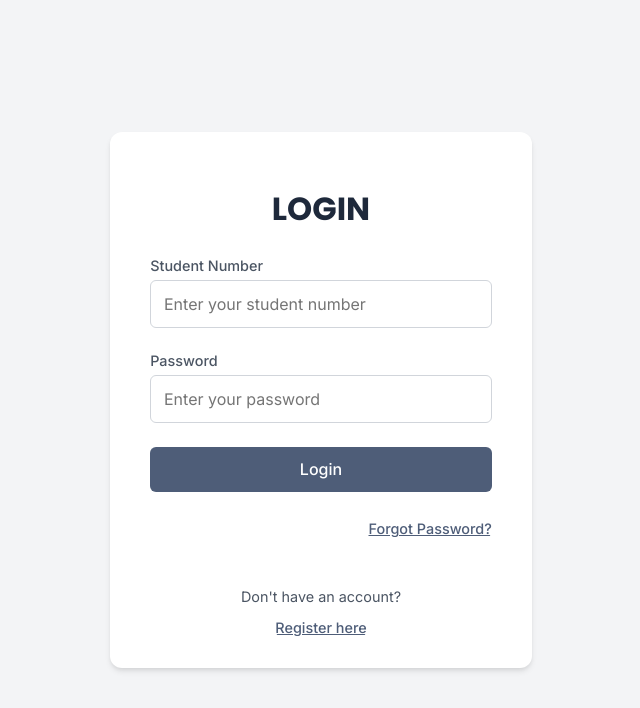
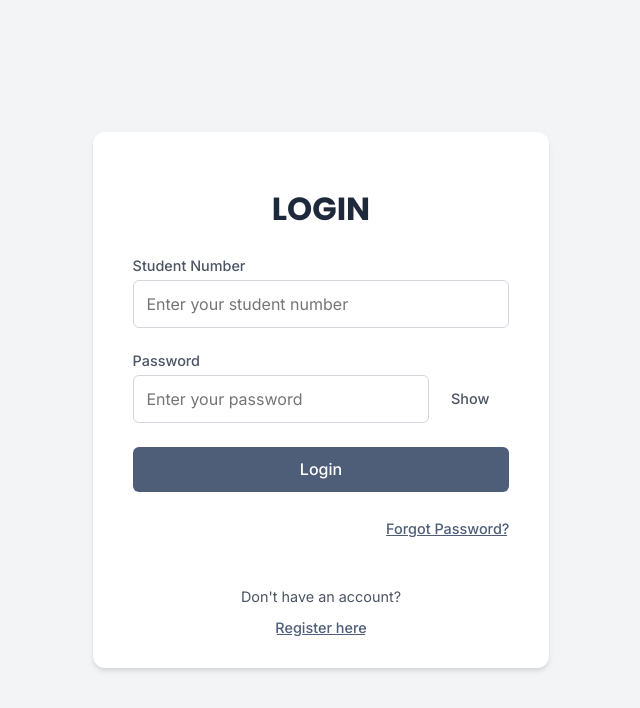
Before and after one commit to eonnui/Undisputed-Organization-System, a FastAPI app: page / in a window 1280 px wide. Shown: the top 708 px of the page, without its empty margins (359-999 px from the left). Run offline with FastAPI, Linux system fonts and the light colour scheme.

Commit message:
Show hide button to fix

```diff
--- a/frontend/static/css/styles.css
+++ b/frontend/static/css/styles.css
@@ -102,6 +102,33 @@
     background-color: #ffffff;
     transition: border-color 0.2s ease;
     font-family: 'Inter', sans-serif;
+}
+
+.password-input-wrapper {
+    position: relative;
+    display: flex;
+    align-items: center;
+}
+
+.password-input-wrapper input {
+    padding-right: 3rem; /* Space for the view password button */
+}
+
+.view-password-button {
+    position: absolute;
+    right: 0.75rem;
+    background: none;
+    border: none;
+    color: var(--text-secondary);
+    cursor: pointer;
+    font-size: 0.9rem;
+    font-weight: 500;
+    padding: 0.5rem;
+    outline: none;
+}
+
+.view-password-button:hover {
+    color: var(--primary-color);
 }
 
 select {
--- a/frontend/static/js/script.js
+++ b/frontend/static/js/script.js
@@ -11,14 +11,17 @@
                 ${registrationSuccessMessage ? `<div class="notification success show">${registrationSuccessMessage}</div>` : ''}
                 <form class="form" id="login-form">
                     <div class="input-group">
-                        <label for="student-number">Student Number</label>
+                        <label for="login-student-number">Student Number</label>
                         <input type="text" id="login-student-number" placeholder="Enter your student number" required />
                         <div class="error-message" id="login-student-number-error"></div>
                     </div>
 
                     <div class="input-group">
-                        <label for="password">Password</label>
+                        <label for="login-password">Password</label>
+                        <div class="password-input-wrapper">
                             <input type="password" id="login-password" placeholder="Enter your password" required />
+                            <button type="button" class="view-password-button" data-target="login-password">Show</button>
+                        </div>
                         <div class="error-message" id="login-password-error"></div>
                     </div>
 
@@ -43,19 +46,19 @@
                 <h1>SIGN UP</h1>
                 <form class="form" id="signup-form">
                     <div class="input-group">
-                        <label for="student-number">Student Number</label>
+                        <label for="signup-student-number">Student Number</label>
                         <input type="text" id="signup-student-number" placeholder="Enter your student number" required />
                         <div class="error-message" id="signup-student-number-error"></div>
                     </div>
 
                     <div class="input-group">
-                        <label for="email">Student Email</label>
+                        <label for="signup-email">Student Email</label>
                         <input type="email" id="signup-email" placeholder="Enter your email" required />
                         <div class="error-message" id="signup-email-error"></div>
                     </div>
 
                     <div class="input-group">
-                        <label for="organization">Select Organization</label>
+                        <label for="signup-organization">Select Organization</label>
                         <div class="select-wrapper">
                             <select id="signup-organization">
                                 <option value="" disabled selected>Select your organization</option>
@@ -67,27 +70,33 @@
                     </div>
 
                     <div class="input-group">
-                        <label for="first-name">First Name</label>
+                        <label for="signup-first-name">First Name</label>
                         <input type="text" id="signup-first-name" placeholder="Enter your first name" required />
                         <div class="error-message" id="signup-first-name-error"></div>
                     </div>
 
                     <div class="input-group">
-                        <label for="last-name">Last Name</label>
+                        <label for="signup-last-name">Last Name</label>
                         <input type="text" id="signup-last-name" placeholder="Enter your last name" required />
                         <div class="error-message" id="signup-last-name-error"></div>
                     </div>
 
                     <div class="input-group">
-                        <label for="password">Password</label>
+                        <label for="signup-password">Password</label>
+                        <div class="password-input-wrapper">
                             <input type="password" id="signup-password" placeholder="Create a password" required />
+                            <button type="button" class="view-password-button" data-target="signup-password">Show</button>
+                        </div>
                         <div class="error-message" id="signup-password-error"></div>
                         <p class="password-requirements" style="font-size: 0.7em; color: #ddd; margin-top: 0.2rem;">Password must be at least 8 characters and include uppercase, lowercase, and a number.</p>
                     </div>
 
                     <div class="input-group">
-                        <label for="confirm-password">Confirm Password</label>
+                        <label for="signup-confirm-password">Confirm Password</label>
+                        <div class="password-input-wrapper">
                             <input type="password" id="signup-confirm-password" placeholder="Confirm your password" required />
+                            <button type="button" class="view-password-button" data-target="signup-confirm-password">Show</button>
+                        </div>
                         <div class="error-message" id="signup-confirm-password-error"></div>
                     </div>
 
@@ -141,14 +150,20 @@
 
                     <div class="input-group">
                         <label for="new-password">New Password</label>
+                        <div class="password-input-wrapper">
                             <input type="password" id="new-password" placeholder="Enter new password" required />
+                            <button type="button" class="view-password-button" data-target="new-password">Show</button>
+                        </div>
                         <div class="error-message" id="new-password-error"></div>
                         <p class="password-requirements" style="font-size: 0.7em; color: #ddd; margin-top: 0.2rem;">Password must be at least 8 characters and include uppercase, lowercase, and a number.</p>
                     </div>
 
                     <div class="input-group">
                         <label for="confirm-new-password">Confirm New Password</label>
+                        <div class="password-input-wrapper">
                             <input type="password" id="confirm-new-password" placeholder="Confirm new password" required />
+                            <button type="button" class="view-password-button" data-target="confirm-new-password">Show</button>
+                        </div>
                         <div class="error-message" id="confirm-new-password-error"></div>
                     </div>
 
@@ -167,6 +182,23 @@
     function render() {
         if (currentForm === 'login') {
             app.innerHTML = renderLoginForm();
+            setupEventListenersForLoginForm();
+            // Clear success message after rendering login form
+            registrationSuccessMessage = '';
+        } else if (currentForm === 'signup') {
+            app.innerHTML = renderSignupForm();
+            setupEventListenersForSignupForm();
+        } else if (currentForm === 'forgot-password') {
+            app.innerHTML = renderForgotPasswordForm();
+            setupEventListenersForForgotPasswordForm();
+        } else if (currentForm === 'reset-password-code') {
+            app.innerHTML = renderResetPasswordCodeForm();
+            setupEventListenersForResetPasswordCodeForm();
+        }
+        setupViewPasswordButtons();
+    }
+
+    function setupEventListenersForLoginForm() {
         document.getElementById('toggle-to-signup')?.addEventListener('click', () => {
             currentForm = 'signup';
             render();
@@ -176,30 +208,47 @@
             render();
         });
         document.getElementById('login-form')?.addEventListener('submit', handleLogin);
-            // Clear success message after rendering login form
-            registrationSuccessMessage = '';
-        } else if (currentForm === 'signup') {
-            app.innerHTML = renderSignupForm();
+    }
+
+    function setupEventListenersForSignupForm() {
         document.getElementById('toggle-to-login')?.addEventListener('click', () => {
             currentForm = 'login';
             render();
         });
         document.getElementById('signup-form')?.addEventListener('submit', handleSignup);
-        } else if (currentForm === 'forgot-password') {
-            app.innerHTML = renderForgotPasswordForm();
+    }
+
+    function setupEventListenersForForgotPasswordForm() {
         document.getElementById('toggle-to-login-from-forgot')?.addEventListener('click', () => {
             currentForm = 'login';
             render();
         });
         document.getElementById('forgot-password-form')?.addEventListener('submit', handleForgotPassword);
-        } else if (currentForm === 'reset-password-code') {
-            app.innerHTML = renderResetPasswordCodeForm();
+    }
+
+    function setupEventListenersForResetPasswordCodeForm() {
         document.getElementById('toggle-to-login-from-reset')?.addEventListener('click', () => {
             currentForm = 'login';
             render();
         });
         document.getElementById('reset-password-code-form')?.addEventListener('submit', handleResetPasswordCode);
     }
+
+    function setupViewPasswordButtons() {
+        const buttons = document.querySelectorAll('.view-password-button');
+        buttons.forEach(button => {
+            button.addEventListener('click', function() {
+                const targetId = this.dataset.target;
+                const passwordInput = document.getElementById(targetId);
+                if (passwordInput.type === 'password') {
+                    passwordInput.type = 'text';
+                    this.textContent = 'Hide';
+                } else {
+                    passwordInput.type = 'password';
+                    this.textContent = 'Show';
+                }
+            });
+        });
     }
 
     async function handleLogin(e) {
@@ -355,12 +404,15 @@
             const data = await response.json();
 
             if (!response.ok) {
-                // Check if the error is due to an already registered student
-                if (data.detail && data.detail.includes('already registered')) {
+                // Check if the error is due to an already registered student or email
+                if (data.detail && data.detail.includes('student number already registered')) {
                     displayError('signup-student-number', 'This student number is already registered.');
+                } else if (data.detail && data.detail.includes('email already registered')) {
+                    displayError('signup-email', 'This email is already registered.');
+                } else {
+                    throw new Error(data.detail || 'Signup failed');
+                }
                 return; // Stop the signup process
-                }
-                throw new Error(data.detail || 'Signup failed');
             }
 
             // Success Message for Login Form
@@ -381,9 +433,11 @@
         e.preventDefault();
         const identifier = document.getElementById('forgot-password-identifier').value;
 
-        // Basic client-side validation
+        // Clear previous error
+        displayError('forgot-password-identifier', '');
+
         if (!identifier) {
-            displayError('forgot-password-identifier', 'Please enter your student number or email.');
+            displayError('forgot-password-identifier', 'Student number or email is required.');
             return;
         }
 
@@ -399,41 +453,52 @@
             const data = await response.json();
 
             if (!response.ok) {
-                displayError('forgot-password-identifier', data.detail || 'Failed to send reset code. Please try again.');
+                displayError('forgot-password-identifier', data.detail || 'Failed to send reset code.');
                 return;
             }
 
-            displayNotification('A reset code has been sent to your email if the account exists.', 'info'); // Modern websites often give this feedback for security
-            forgotPasswordIdentifier = identifier; // Store for the next step
+            forgotPasswordIdentifier = identifier; // Store for next step
             currentForm = 'reset-password-code';
             render();
 
         } catch (error) {
+            console.error("Forgot password error:", error);
             displayNotification('An unexpected error occurred. Please try again.', 'error');
-            console.error("Forgot password error:", error);
         }
     }
 
     async function handleResetPasswordCode(e) {
         e.preventDefault();
-        const resetCode = document.getElementById('reset-code').value;
+
+        const code = document.getElementById('reset-code').value;
         const newPassword = document.getElementById('new-password').value;
         const confirmNewPassword = document.getElementById('confirm-new-password').value;
 
-        // Basic client-side validation
-        if (!resetCode) {
-            displayError('reset-code', 'Please enter the verification code.');
-            return;
+        // Clear errors
+        displayError('reset-code', '');
+        displayError('new-password', '');
+        displayError('confirm-new-password', '');
+
+        let isValid = true;
+
+        if (!code) {
+            displayError('reset-code', 'Verification code is required.');
+            isValid = false;
         }
 
         const passwordRegex = /^(?=.*[a-z])(?=.*[A-Z])(?=.*\d)[a-zA-Z\d]{8,}$/;
         if (!passwordRegex.test(newPassword)) {
-            displayError('new-password', 'New password must be at least 8 characters and include uppercase, lowercase, and a number.');
-            return;
+            displayError('new-password', 'Password must be at least 8 characters and contain at least one uppercase letter, one lowercase letter, and one number.');
+            isValid = false;
         }
+
 
         if (newPassword !== confirmNewPassword) {
             displayError('confirm-new-password', 'Passwords do not match.');
+            isValid = false;
+        }
+
+        if (!isValid) {
             return;
         }
 
@@ -445,7 +510,7 @@
                 },
                 body: JSON.stringify({
                     identifier: forgotPasswordIdentifier,
-                    code: resetCode,
+                    code: code,
                     new_password: newPassword,
                 }),
             });
@@ -453,54 +518,38 @@
             const data = await response.json();
 
             if (!response.ok) {
-                displayError('reset-code', data.detail || 'Invalid reset code or request. Please try again.');
+                displayError('reset-code', data.detail || 'Failed to reset password.');
                 return;
             }
 
-            displayNotification('Password reset successfully! You can now log in with your new password.', 'success');
+            displayNotification('Password reset successfully! Please log in.', 'success');
             currentForm = 'login';
-            registrationSuccessMessage = 'Password reset successfully. Please log in.';
             render();
 
         } catch (error) {
+            console.error("Reset password error:", error);
             displayNotification('An unexpected error occurred. Please try again.', 'error');
-            console.error("Reset password error:", error);
         }
     }
 
-    function displayError(elementId, errorMessage) {
-        const errorElement = document.getElementById(elementId + '-error');
+    function displayError(inputId, message) {
+        const errorElement = document.getElementById(inputId + '-error');
         if (errorElement) {
-            errorElement.textContent = errorMessage;
-        } else {
-            const inputElement = document.getElementById(elementId);
-            const inputGroup = inputElement ? inputElement.closest('.input-group') : null;
-            if (inputGroup) {
-                const newErrorElement = document.createElement('div');
-                newErrorElement.classList.add('error-message');
-                newErrorElement.id = elementId + '-error';
-                newErrorElement.textContent = errorMessage;
-                inputGroup.appendChild(newErrorElement);
-            }
+            errorElement.textContent = message;
         }
     }
 
     function displayNotification(message, type = 'info') {
-        const notificationDiv = document.createElement('div');
-        notificationDiv.classList.add('notification', type);
-        notificationDiv.textContent = message;
-        app.appendChild(notificationDiv);
+        const notification = document.createElement('div');
+        notification.className = `notification ${type} show`;
+        notification.textContent = message;
+        document.body.appendChild(notification);
+
         setTimeout(() => {
-            notificationDiv.classList.add('show');
-            setTimeout(() => {
-                notificationDiv.classList.remove('show');
-                setTimeout(() => {
-                    notificationDiv.remove();
-                }, 300); // Fade out duration
-            }, 3000); // Display duration
-        }, 100); // Small delay to ensure it's added to the DOM
+            notification.classList.remove('show');
+            setTimeout(()=> notification.remove(), 300); //remove element after the animation
+        }, 3000);
     }
 
-    // Initial render
-    render();
+    render(); // Initial render
 });
```
Also changed, not shown: backend/sql_app.db. Lines whose indentation alone changed are shown as unchanged.
